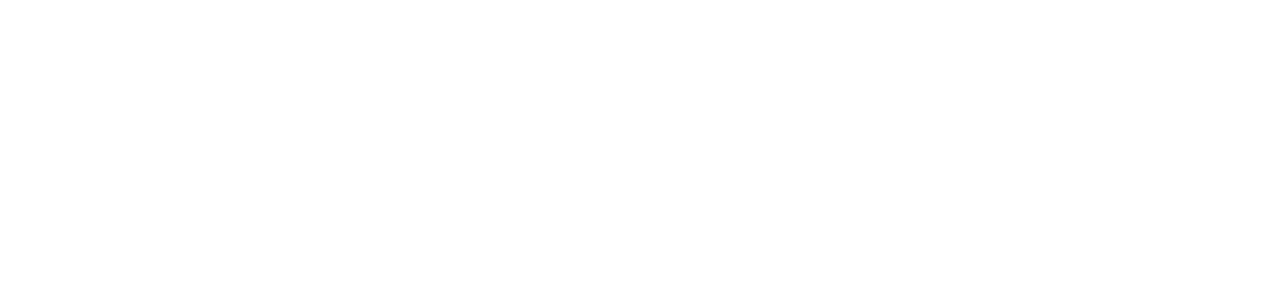
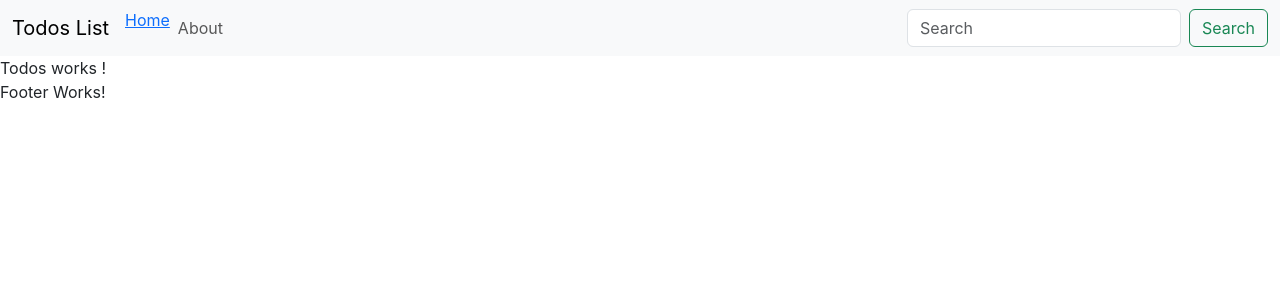
Before and after one commit to sxumit/Todos-List_ReactApp, a React (Create React App) app: page / in a window 1280 px wide. Shown: the top 300 px of the page. Built offline with nearby package versions, Linux system fonts and the light colour scheme.

Commit message:
minor changes

```diff
--- a/src/App.js
+++ b/src/App.js
@@ -1,10 +1,15 @@
 import logo from './logo.svg';
 import './App.css';
+import Header from "./MyComponents/header"
+import Todos from "./MyComponents/Todos"
+import Footer from "./MyComponents/Footer"
 
 function App() {
   return (
     <>
-
+      <Header/>
+      <Todos/>
+      <Footer/>
     </>
   );
 }
--- /dev/null
+++ b/src/MyComponents/Footer.js
@@ -0,0 +1,11 @@
+import React from 'react'
+
+const Footer = () => {
+  return (
+    <div>
+      Footer Works!
+    </div>
+  )
+}
+
+export default Footer
--- /dev/null
+++ b/src/MyComponents/Todos.js
@@ -0,0 +1,11 @@
+import React from 'react'
+
+const Todos = () => {
+  return (
+    <div>
+      Todos works !
+    </div>
+  )
+}
+
+export default Todos
```
Also changed, not shown: src/MyComponents/Todo.js (added, +11 -0 lines).
